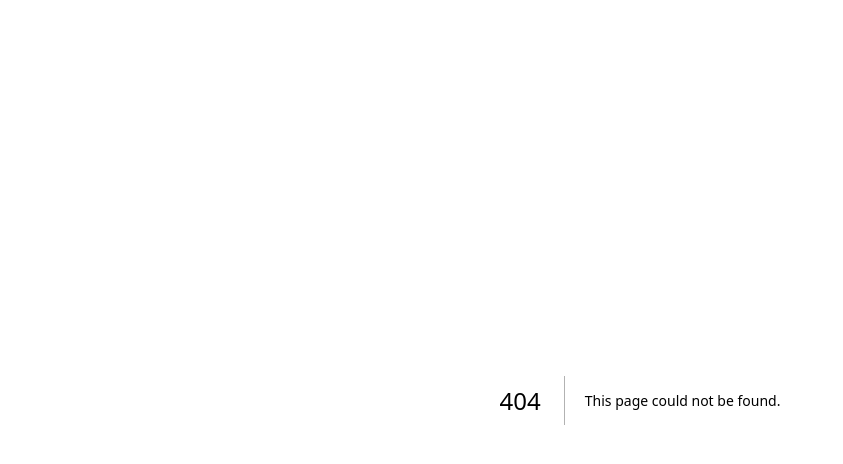
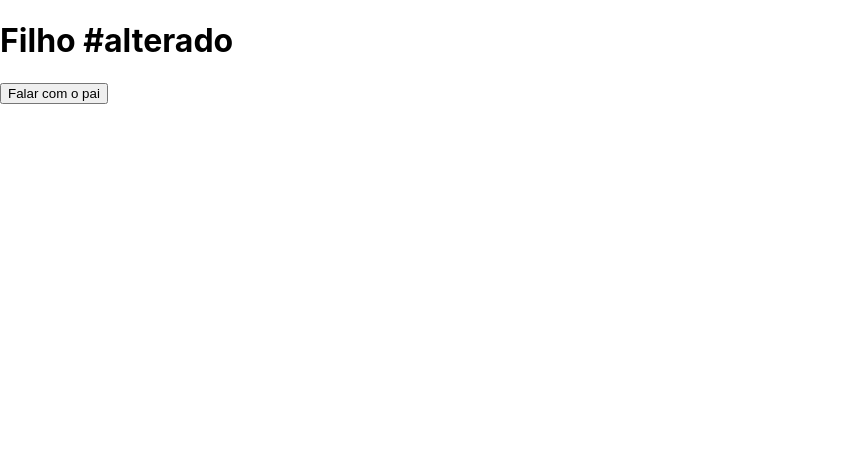
Before and after one commit to mauricom97/next-exercises, a Next.js app: page /comunicacao/indireta1 in a window 1280 px wide. Before the commit this address had no page. Shown: the top 464 px of the page, without its empty margins (0-843 px from the left). Built offline with nearby package versions, Linux system fonts and the light colour scheme.

Commit message:
Passando mensagens de filho pro pai, por funcao.

```diff
--- /dev/null
+++ b/components/indireta/Filho.jsx
@@ -0,0 +1,9 @@
+export default function Filho(props) {
+
+  return (
+    <div>
+      <h1>Filho #alterado</h1>
+      <button onClick={() => props.funcao("PAI, PASSEI NO ENEM")}>Falar com o pai</button>
+    </div>
+  )
+}
--- /dev/null
+++ b/components/indireta/Pai.jsx
@@ -0,0 +1,15 @@
+import Filho from "../../components/indireta/Filho"
+
+
+
+function falarComigo(message) {
+  alert(message)
+}
+
+export default function Pai(props) {
+  return (
+    <div>
+      <Filho funcao={falarComigo}/>
+    </div>
+  )
+}
--- /dev/null
+++ b/pages/comunicacao/indireta1.jsx
@@ -0,0 +1,10 @@
+import Pai from "../../components/indireta/Pai"
+
+
+export default function Indireta1() {
+  return (
+    <div>
+      <Pai/>
+    </div>
+  )
+}
```
